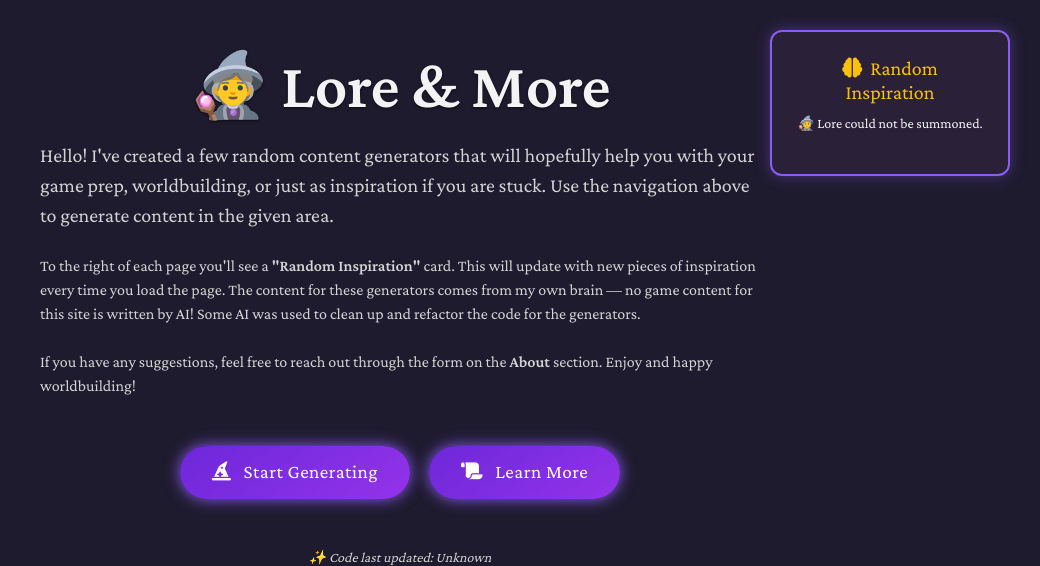
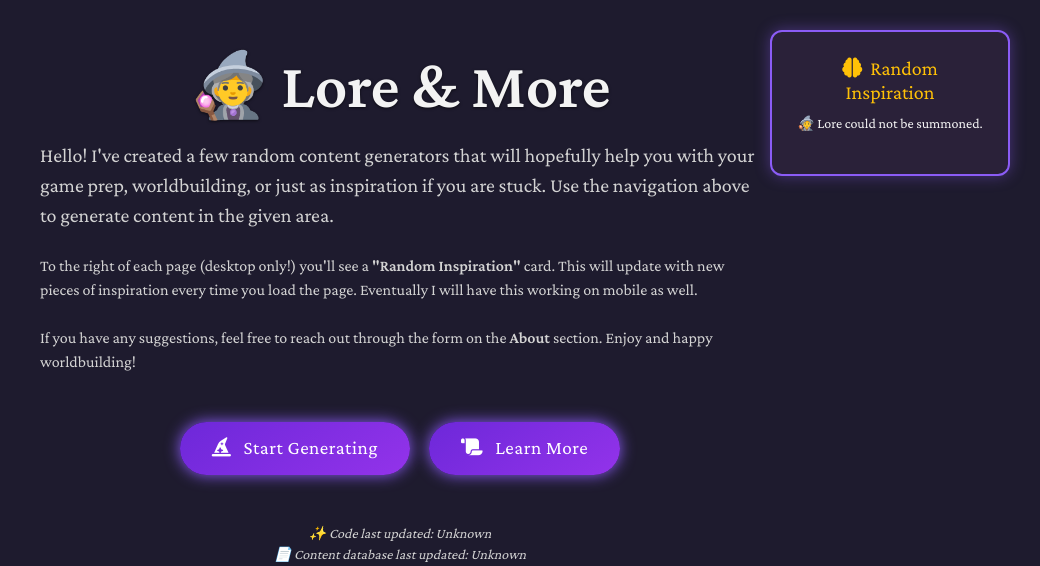
Before and after one commit to ohitsmekatie/ohitsmetables, a Flask app: page / in a window 1280 px wide. Shown: the part 70-636 px from the top of the page, without its empty margins (240-1280 px from the left). Run offline with Flask 3, Linux system fonts and the light colour scheme.

Commit message:
trailing spaces

```diff
--- a/app/templates/index.html
+++ b/app/templates/index.html
@@ -10,15 +10,14 @@
     </h1>
   </div>
 
-  <!-- Blurbo -->
+  <!-- Blurb -->
   <div class="animate-fade-in-delay" style="max-width: 720px; margin: 0 auto;">
     <p class="lead text-muted mb-4">
       Hello! I've created a few random content generators that will hopefully help you with your game prep, worldbuilding, or just as inspiration if you are stuck. Use the navigation above to generate content in the given area.
     </p>
 
     <p class="text-muted mb-4">
-      To the right of each page you'll see a <strong>"Random Inspiration"</strong> card. This will update with new pieces of inspiration every time you load the page.
-      The content for these generators comes from my own brain — no game content for this site is written by AI! Some AI was used to clean up and refactor the code for the generators.
+      To the right of each page (desktop only!) you'll see a <strong>"Random Inspiration"</strong> card. This will update with new pieces of inspiration every time you load the page. Eventually I will have this working on mobile as well.
     </p>
 
     <p class="text-muted">
```
Also changed, not shown: app/sheets.py (line endings or trailing spaces), app/templates/about.html (line endings or trailing spaces), app/templates/base.html (line endings or trailing spaces).
